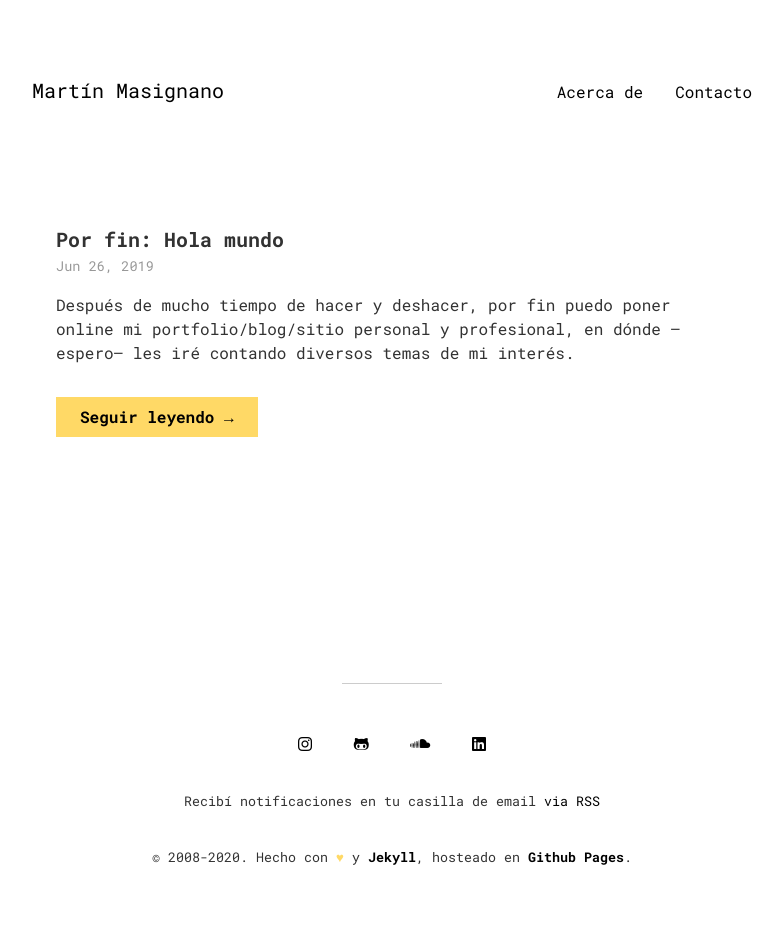
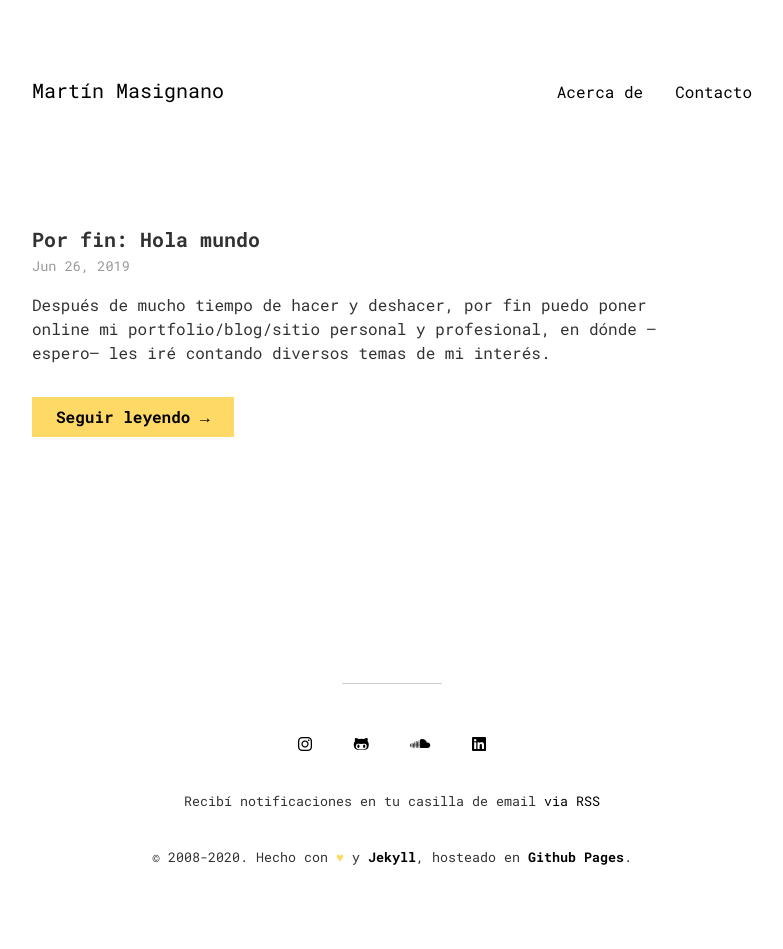
Before and after one commit to martinmasignano/martinmasignano.github.io, a Jekyll site: the page built from index.md, in a window 1280 px wide. Shown: the whole page, without its empty margins (248-1031 px from the left). Built offline with Jekyll 4.4.1, drawn with Linux system fonts in a browser that asks for light colours; nearby versions of some CDN libraries.

Commit message:
adjust card padding

```diff
--- a/_sass/minimal/layout.scss
+++ b/_sass/minimal/layout.scss
@@ -86,7 +86,7 @@ nav {
         width: calc(100% - 3rem);
         margin: 0;
         //background-color: $alabaster;
-        padding: 1.5rem;
+        padding: 1.5rem 0;
         border-radius: 8px;
         //transition: all .3s ease-in-out;
 
```
